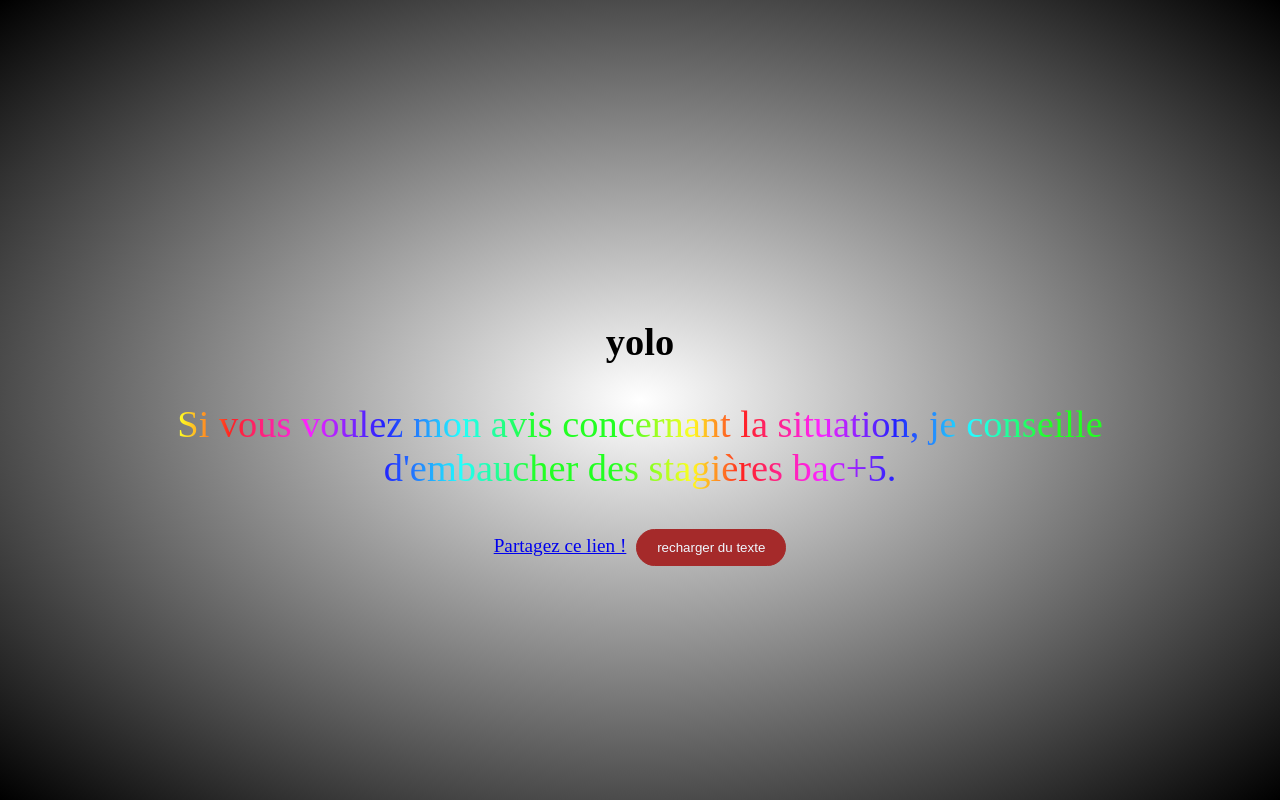
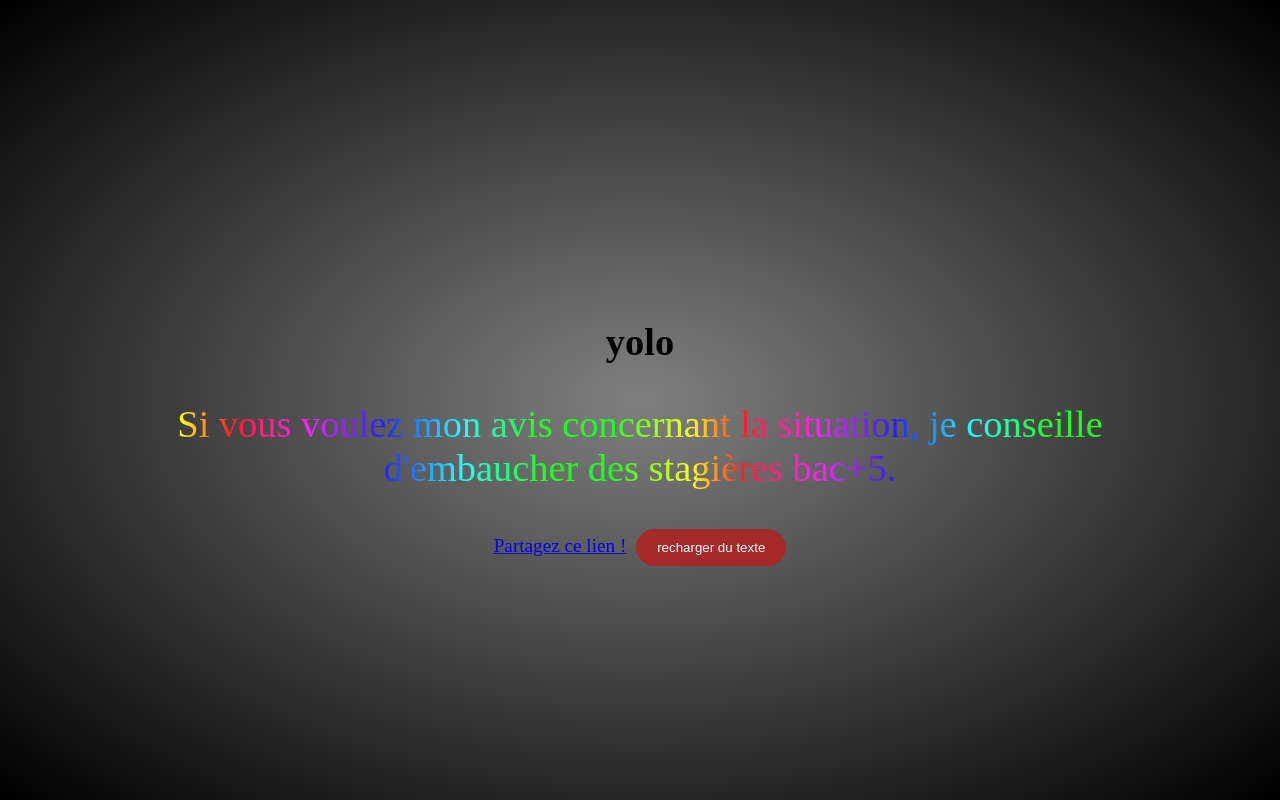
Before and after one commit to Simon-Lanos/pypotronc, a Django app: page /generator/text in a window 1280 px wide. Run offline with Django 3.2, Linux system fonts and the light colour scheme.

Commit message:
design(): fix le background du body

```diff
--- a/generator/templates/default.html
+++ b/generator/templates/default.html
@@ -4,7 +4,7 @@
 	<title>coucou</title>
     <style>
         html {
-            background-image: radial-gradient(white, black);
+            background-image: radial-gradient(grey, black);
             background-size: 100% 100%;
             background-attachment: fixed;
         }
```
